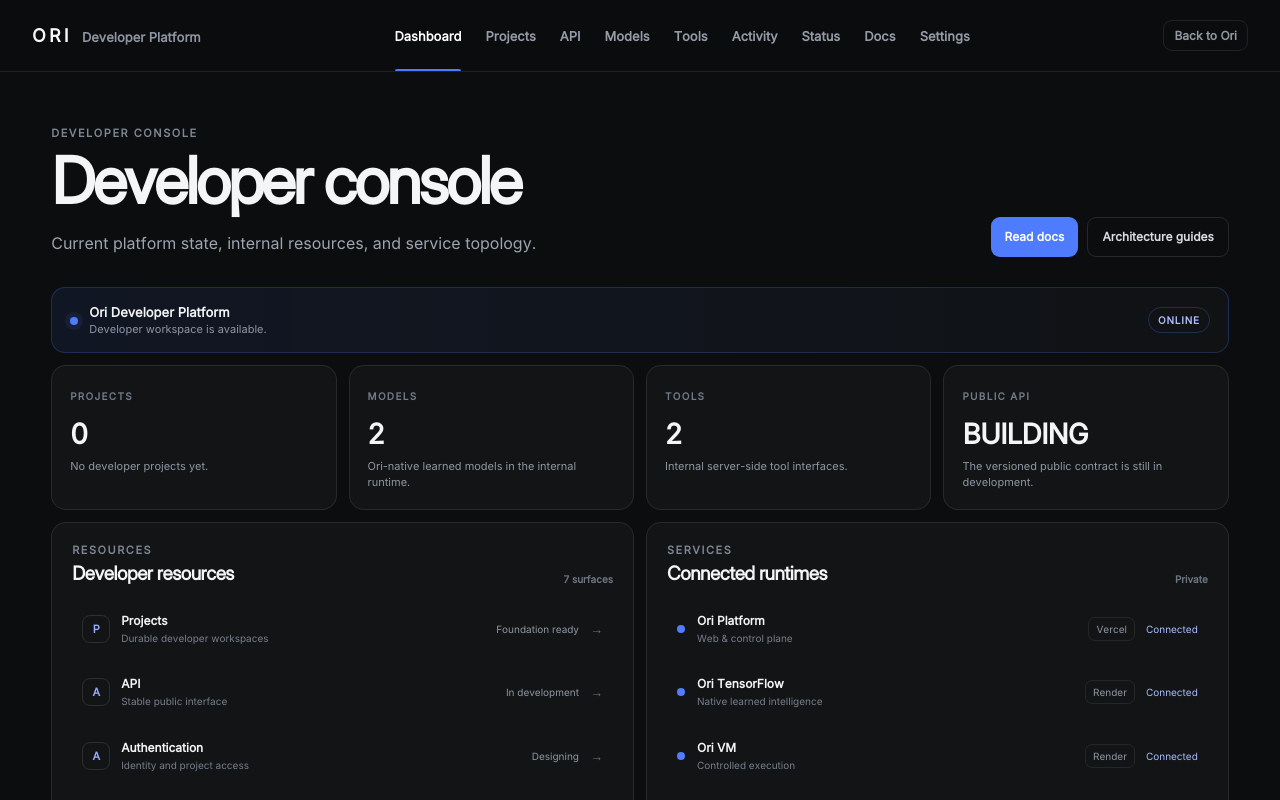
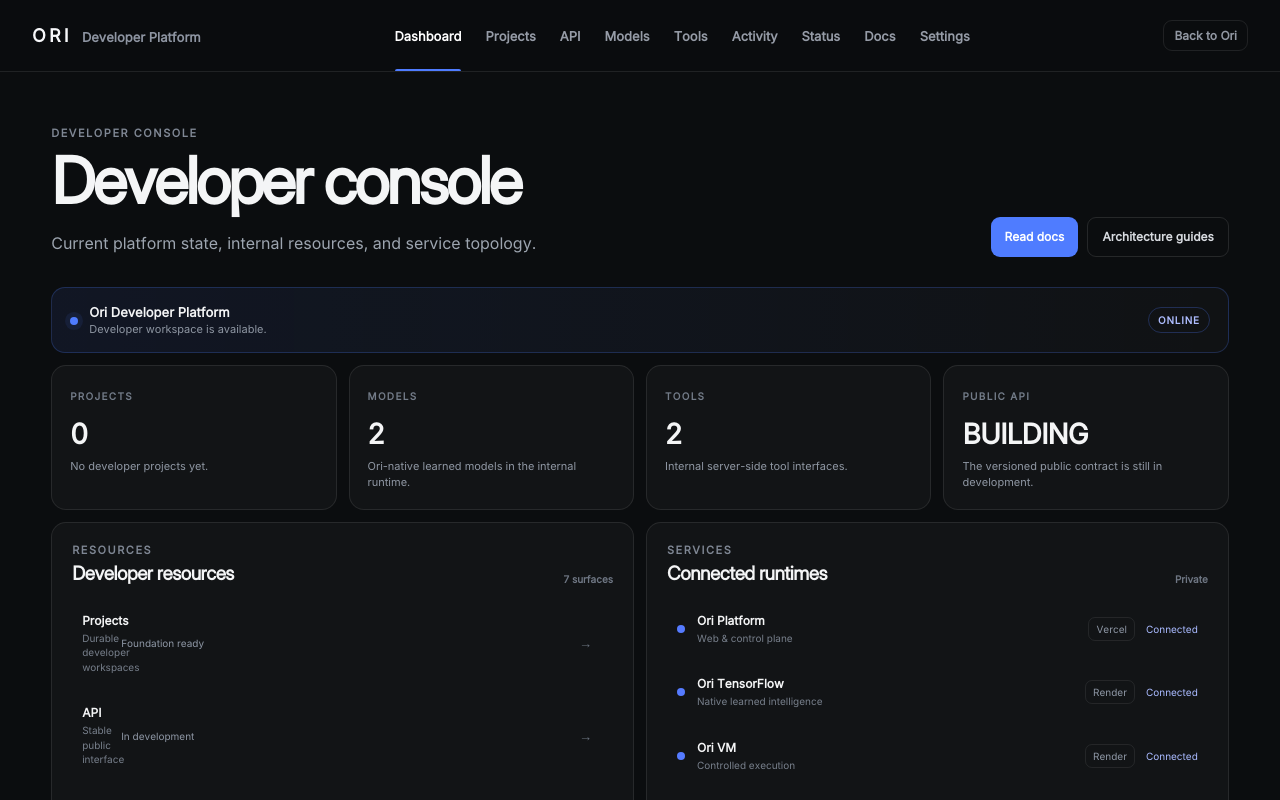
Before and after one commit to 30lnewcomb-byte/ori-platform, a Next.js app in the folder apps/web/: page /developer/dashboard in a window 1280 px wide. Shown: the top 800 px of the page. Built offline with nearby package versions, Linux system fonts and the light colour scheme.

Commit message:
Remove decorative resource icons from developer console

```diff
--- a/apps/web/app/developer/dashboard/page.tsx
+++ b/apps/web/app/developer/dashboard/page.tsx
@@ -88,7 +88,6 @@ export default function DeveloperDashboardPage() {
             <div className={styles.resourceList}>
               {resources.map((resource) => (
                 <a className={styles.resourceRow} href={resource.href} key={resource.name}>
-                  <span className={styles.resourceIcon}>{resource.name.slice(0, 1)}</span>
                   <span className={styles.resourceCopy}>
                     <strong>{resource.name}</strong>
                     <small>{resource.detail}</small>
```
